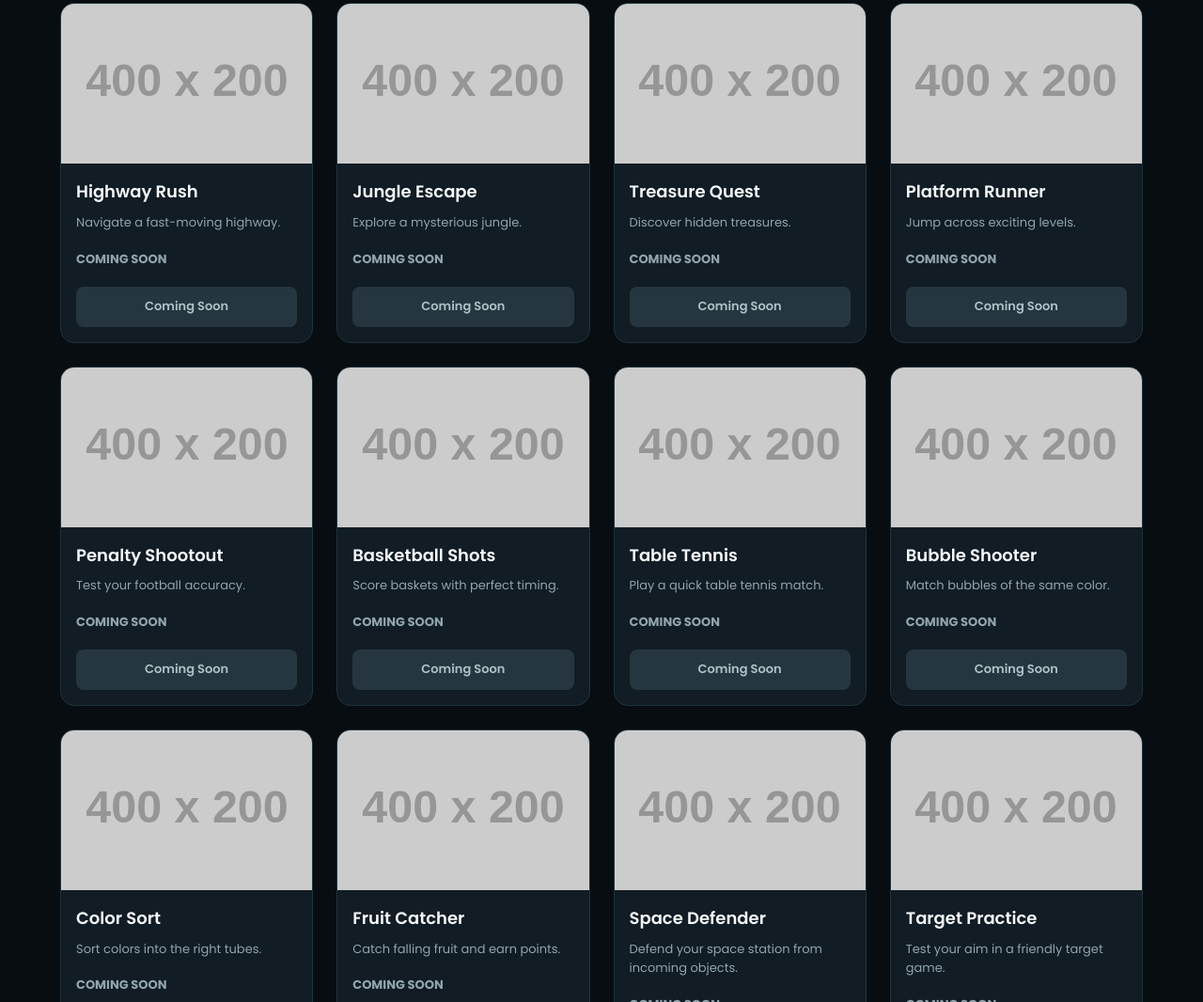
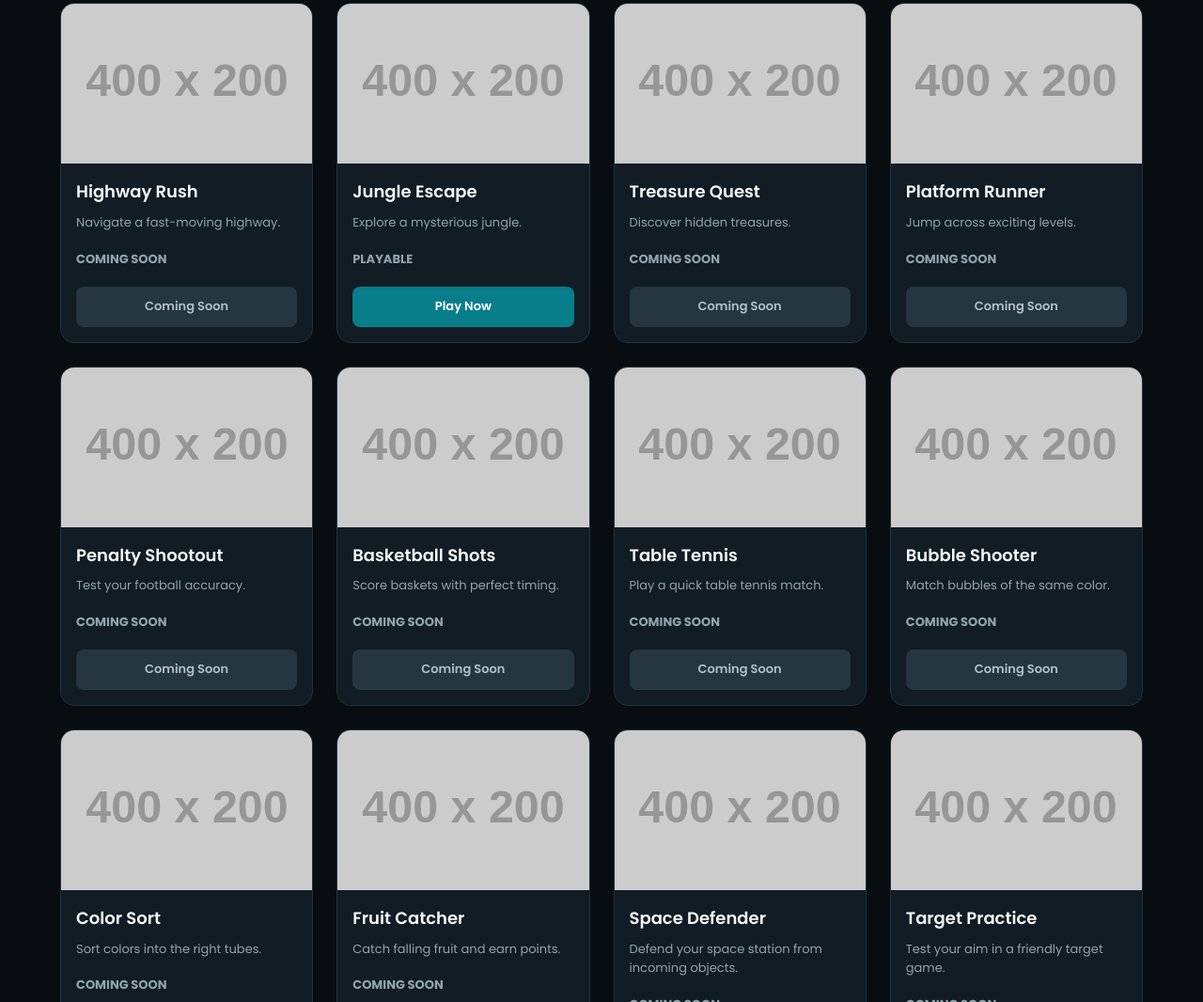
Before and after one commit to Ritz3411/Free-Play, a plain HTML site: page index.html in a window 1280 px wide. Shown: the part 1747-2813 px from the top of the page at 94% size. Drawn offline with Linux system fonts and the light colour scheme; placeholder pictures from the web are drawn by us.

Commit message:
Update index.html

```diff
--- a/index.html
+++ b/index.html
@@ -179,7 +179,7 @@
 <img src="https://placehold.co/400x200/087E8B/ffffff?text=Jungle+Escape" alt="Jungle Escape">
 <div class="game-info">
 <h3>Jungle Escape</h3><p>Explore a mysterious jungle.</p>
-<p class="game-status">COMING SOON</p><a href="#" class="game-btn disabled">Coming Soon</a>
+<p class="game-status">PLAYABLE</p><a href="games/jungle-escape.html" class="game-btn">Play Now</a>
 </div></div>
 
 <div class="game-card" data-category="adventure">
```
